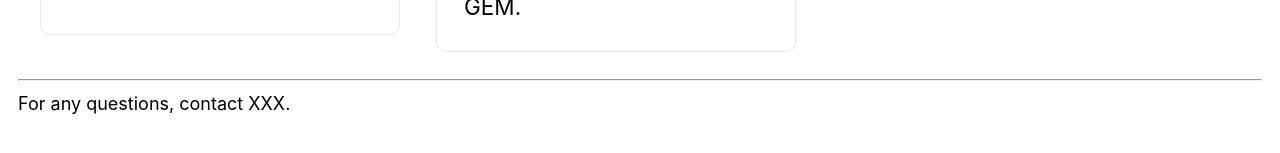
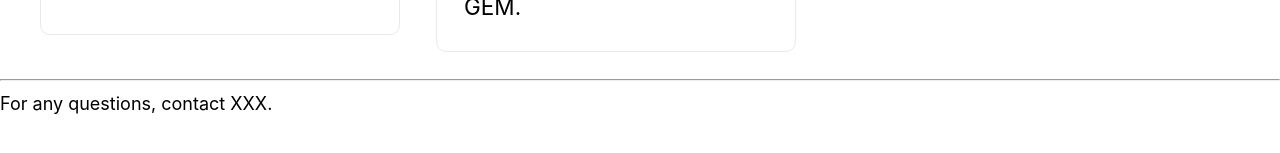
Before and after one commit to GEM-benchmark/GEM-benchmark.github.io, a Next.js app in the folder web/: page / in a window 1280 px wide. Shown: the part 719-872 px from the top of the page. Built offline with nearby package versions, Linux system fonts and the light colour scheme.

Commit message:
sticky footer

```diff
--- a/web/components/layout.js
+++ b/web/components/layout.js
@@ -8,6 +8,7 @@ export const siteTitle = 'GEM'
 
 export default function Layout({ children, home }) {
   return (
+    <>
     <div className={styles.container}>
       <Head>
         <link rel="icon" href="/favicon.ico" />
@@ -40,7 +41,9 @@ export default function Layout({ children, home }) {
           )}
       </header>
       <main>{children}</main>
-      <footer>
+      <div className={styles.push}></div>
+    </div>
+    <footer className={styles.footer}>
     <hr></hr>
 
     {!home && (
@@ -54,6 +57,6 @@ export default function Layout({ children, home }) {
       For any questions, contact XXX.
     </span>
   </footer>
-    </div>
+  </>
   )
 }
--- a/web/components/layout.module.css
+++ b/web/components/layout.module.css
@@ -1,7 +1,9 @@
 .container {
   max-width: 72rem;
   padding: 0 1rem;
-  margin: 3rem auto 6rem;
+  margin: 3rem auto;
+  margin-bottom: -3rem;
+  min-height: calc(100vh - 54px);
 }
 
 .header {
@@ -13,3 +15,8 @@
 .backToHome {
   margin: 3rem 3rem 0 0;
 }
+
+.footer,
+.push {
+  height: 3rem;
+}
--- a/web/styles/global.css
+++ b/web/styles/global.css
@@ -6,6 +6,12 @@ body {
     Cantarell, Fira Sans, Droid Sans, Helvetica Neue, sans-serif;
   line-height: 1.6;
   font-size: 18px;
+  height: 100%;
+  min-height: 100%;
+}
+
+#__next {
+  min-height: 100%;
 }
 
 * {
```
Lines whose indentation alone changed are shown as unchanged.
